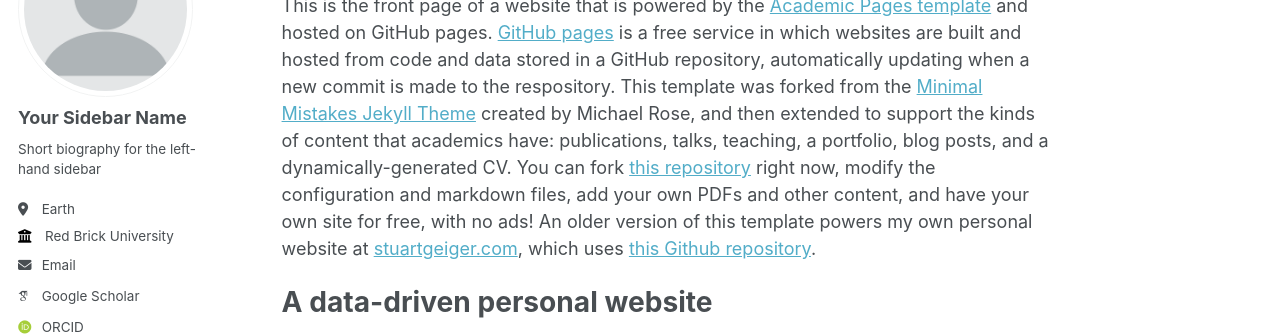
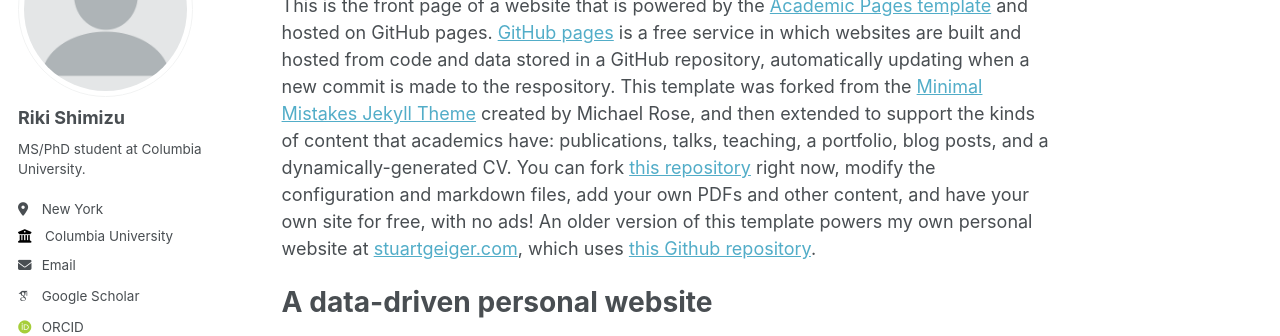
Before and after one commit to rikishimizu/rikishimizu.github.io, a Jekyll site: the page built from _pages/about.md, in a window 1280 px wide. Shown: the part 184-520 px from the top of the page. Built offline with Jekyll 4.4.1, drawn with Linux system fonts in a browser that asks for light colours; some web fonts are replaced.

Commit message:
Update _config.yml

```diff
--- a/_config.yml
+++ b/_config.yml
@@ -22,17 +22,17 @@ repository               : "academicpages/academicpages.github.io"
 author:
   # Biographic information
   avatar           : "profile.png"
-  name             : "Your Sidebar Name"
+  name             : "Riki Shimizu"
   pronouns         : # example: "she/her"
-  bio              : "Short biography for the left-hand sidebar"
-  location         : "Earth"
-  employer         : "Red Brick University"
+  bio              : "MS/PhD student at Columbia University."
+  location         : "New York"
+  employer         : "Columbia University"
   uri              : # URL
   email            : "none@example.org"
 
   # Academic websites
   arxiv            : # URL - Update with the correct link to your profile
-  googlescholar    : "https://scholar.google.com/citations?user=PS_CX0AAAAAJ"
+  googlescholar    : "https://scholar.google.com/citations?user=hyqdp_QAAAAJ&hl=en"
   impactstory      : # URL
   orcid            : "http://orcid.org/yourorcidurl"
   semantic         : # URL
```
